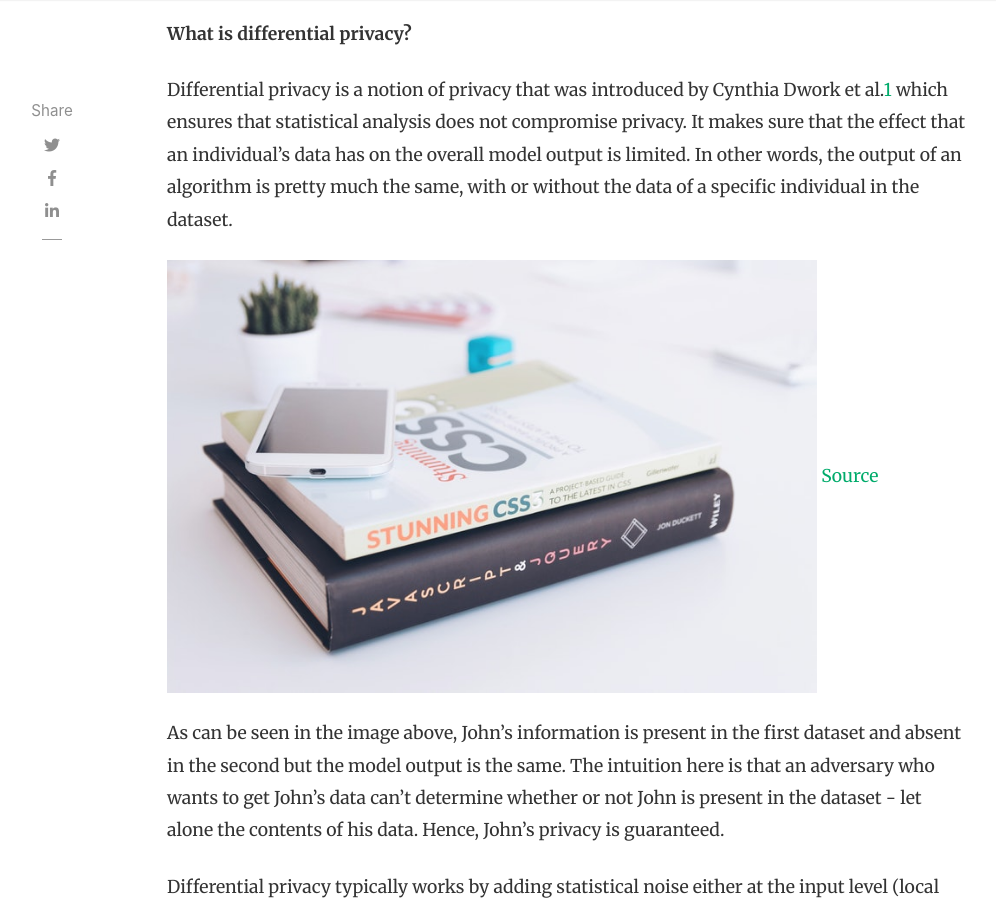
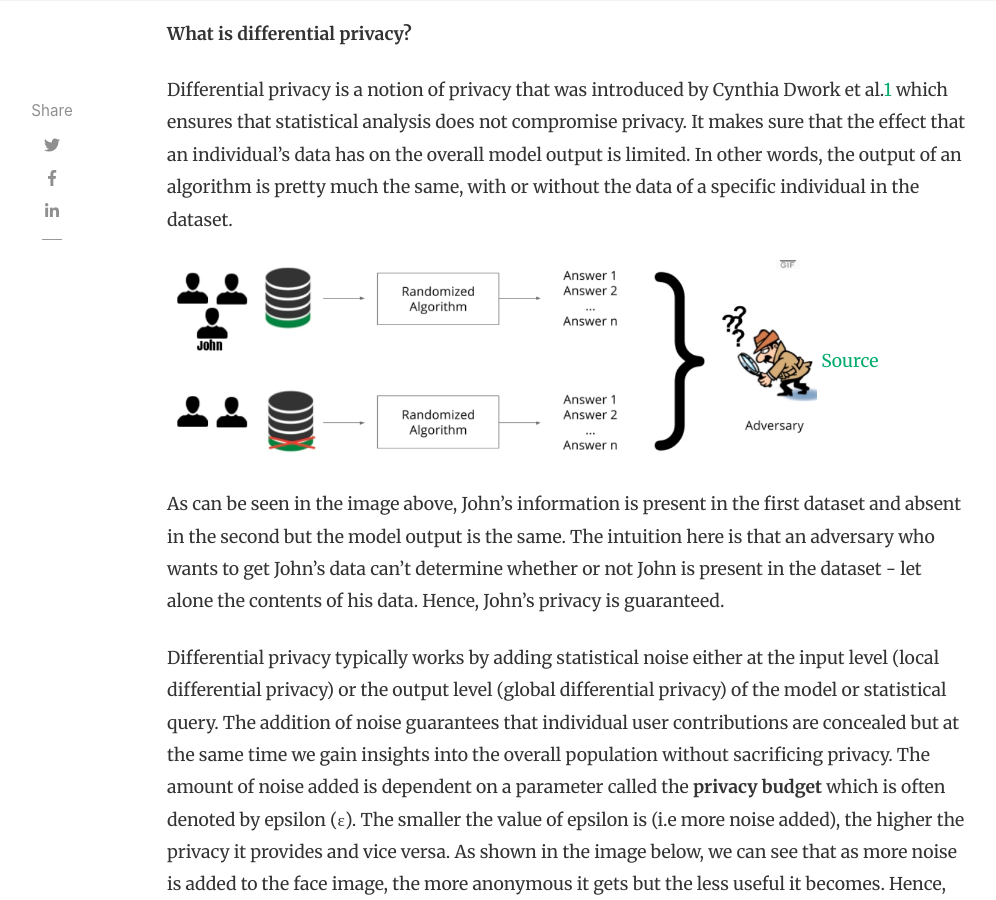
Before and after one commit to ZumrutMuftuoglu/OM-Study-Group, a Jekyll site: the page built from docs/_posts/2020-05-11-pate-on-covid.md, in a window 1280 px wide and 900 px high, scrolled down 1938 px. Shown: the whole window, without its empty margins (118-1114 px from the left). Built offline with Jekyll 4.4.1, drawn with Linux system fonts in a browser that asks for light colours; nearby versions of some CDN libraries; comment, search, counter and statistics services are not loaded.

Commit message:
added correct image paths

````diff
--- a/docs/_posts/2020-05-11-pate-on-covid.md
+++ b/docs/_posts/2020-05-11-pate-on-covid.md
@@ -28,7 +28,7 @@ The solution to our problem lies in a privacy preserving method called different
 Differential privacy is a notion of privacy that was introduced by Cynthia Dwork et al.[1](https://link.springer.com/chapter/10.1007/11681878_14) which ensures that statistical analysis does not compromise privacy.
 It makes sure that the effect that an individual's data has on the overall model output is limited. In other words, the output of an algorithm is pretty much the same, with or without the data of a specific individual in the dataset.
 
-<img src="../assets/images/13.jpg" width="650" align="center">
+<img src="../assets/images/john.png" width="650" align="center">
 [Source](http://www.cleverhans.io/privacy/2018/04/29/privacy-and-machine-learning.html)
 
 As can be seen in the image above, John's information is present in the first dataset and absent in the second but the model output is the same. The intuition here is that an adversary who wants to get John's data can't determine whether or not John is present in the dataset - let alone the contents of his data. Hence, John's privacy is guaranteed.
@@ -124,7 +124,7 @@ Now, we have to organize the project.
 
 Create a **data** directory on your google drive and upload these 2 folders into this directory. Now, rename the **Images_Processed** folder to **images** and the **Data_Split** folder to **labels**.  At the end, your data directory, should look like the this:
 
-<img src="/docs/assets/images/fileStructure.png" width="650" align="center">
+<img src="../assets/images/fileStructure.png" width="650" align="center">
 
 
 ### Step 2: Create Teacher and Student Datasets
@@ -280,7 +280,7 @@ for ii in range(5):
 
 Our output is:
 
-<img src="/docs/assets/images/viz.png" width="650" align="center">
+<img src="../assets/images/viz.png" width="650" align="center">
 
 We can now move on to partitioning the training set among the different hospitals. We have 5 hospitals and therefore we have 5 teachers. **One important thing to note here is that the datasets have to be disjoint**. That is, no 2 datasets should have overlapping training examples. As mentioned earlier, differential privacy states that if an individual's data is removed from a dataset, the output of the dataset remains the same because that individual was not contributing to the dataset. Imagine we have duplicates of the same individual’s data, even if we remove one of the duplicates, the individual's data is still contributing to the output and therefore differential privacy can’t work in this case,as we cannot preserve the privacy of that individual.
 
@@ -681,7 +681,7 @@ test(dataloader, normal_model, criterion, True)
 ```
 
 And here's our final out:
-<img src="/docs/assets/images/results.png" width="650" align="center">
+<img src="../assets/images/results.png" width="650" align="center">
 
 
 We take our model from an accuracy of 65% to an accuray of 61% but save many lives in the process without sacrificing privacy. Don't you think this is worth the sacrifice? I do.
````
